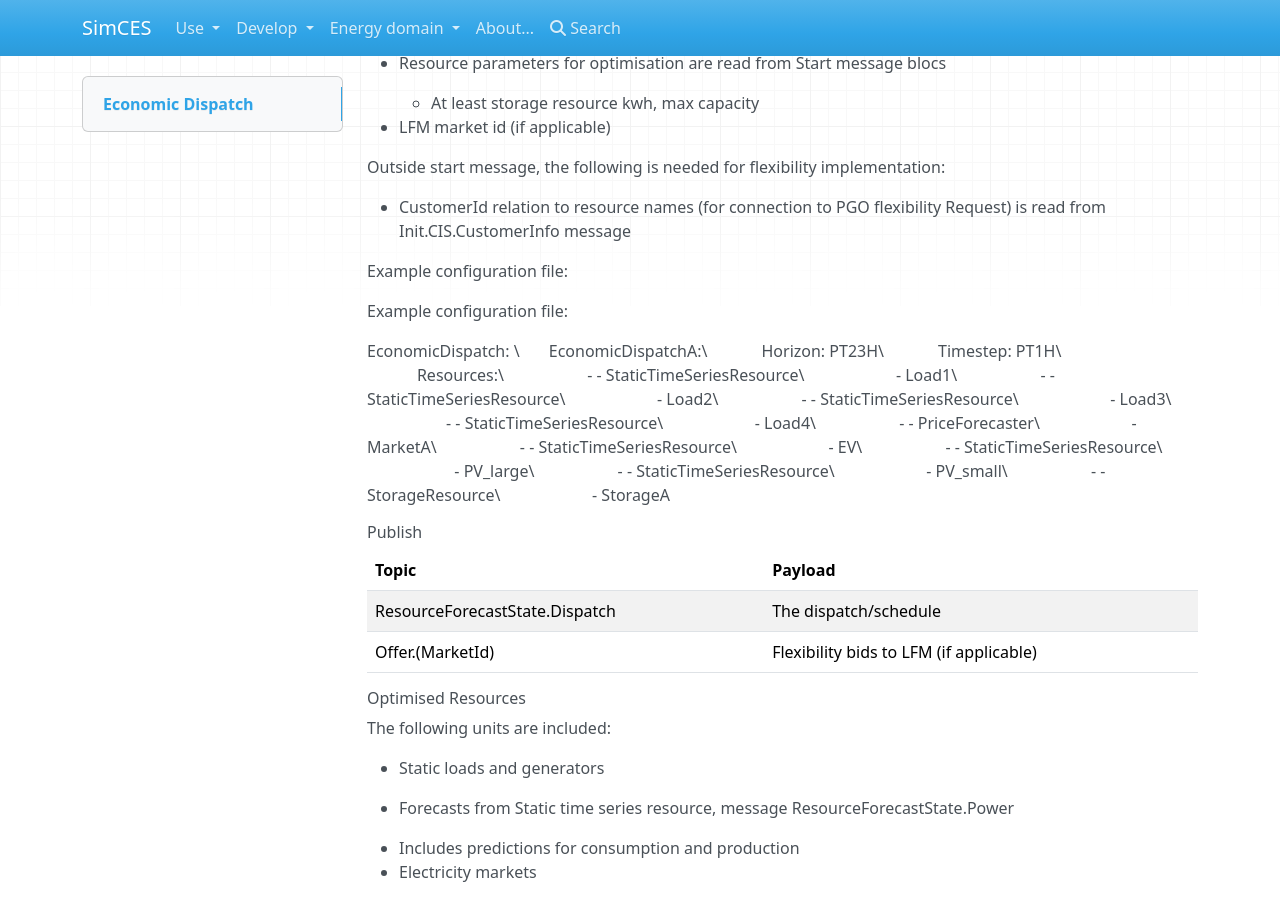
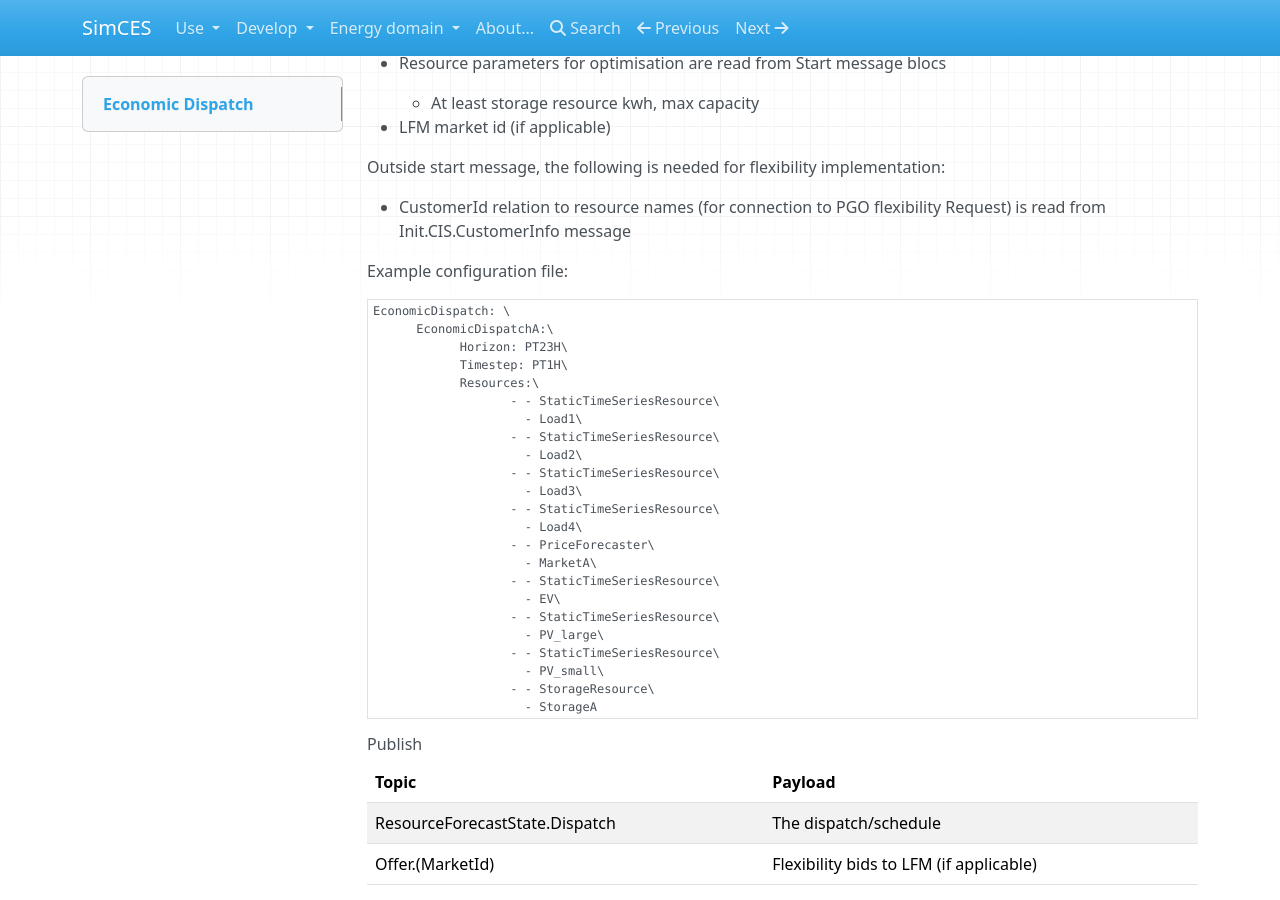
Before and after one commit to simcesplatform/simcesplatform.github.io, an MkDocs documentation site: the page built from markdown/energy_economicdispatch.md, in a window 1280 px wide and 900 px high, scrolled down 716 px. Built offline with MkDocs 1.6.1, drawn with Linux system fonts in a browser that asks for light colours; nearby versions of some CDN libraries; library files that are not in the unit come from our copies.

Commit message:
Add content to energy_conventions.md, update menu, fix display issues in econ. dispatch

````diff
--- a/markdown/energy_economicdispatch.md
+++ b/markdown/energy_economicdispatch.md
@@ -35,31 +35,31 @@ Outside start message, the following is needed for flexibility implementation:
 
 Example configuration file:
 
-Example configuration file:
-
+```nohighlight
 EconomicDispatch: \
-&nbsp;&nbsp;&nbsp;&nbsp;&nbsp;&nbsp;EconomicDispatchA:\
-&nbsp;&nbsp;&nbsp;&nbsp;&nbsp;&nbsp;&nbsp;&nbsp;&nbsp;&nbsp;&nbsp;&nbsp;Horizon: PT23H\
-&nbsp;&nbsp;&nbsp;&nbsp;&nbsp;&nbsp;&nbsp;&nbsp;&nbsp;&nbsp;&nbsp;&nbsp;Timestep: PT1H\
-&nbsp;&nbsp;&nbsp;&nbsp;&nbsp;&nbsp;&nbsp;&nbsp;&nbsp;&nbsp;&nbsp;&nbsp;Resources:\
-&nbsp;&nbsp;&nbsp;&nbsp;&nbsp;&nbsp;&nbsp;&nbsp;&nbsp;&nbsp;&nbsp;&nbsp;&nbsp;&nbsp;&nbsp;&nbsp;&nbsp;&nbsp;&nbsp;- - StaticTimeSeriesResource\
-&nbsp;&nbsp;&nbsp;&nbsp;&nbsp;&nbsp;&nbsp;&nbsp;&nbsp;&nbsp;&nbsp;&nbsp;&nbsp;&nbsp;&nbsp;&nbsp;&nbsp;&nbsp;&nbsp;&nbsp;&nbsp;- Load1\
-&nbsp;&nbsp;&nbsp;&nbsp;&nbsp;&nbsp;&nbsp;&nbsp;&nbsp;&nbsp;&nbsp;&nbsp;&nbsp;&nbsp;&nbsp;&nbsp;&nbsp;&nbsp;&nbsp;- - StaticTimeSeriesResource\
-&nbsp;&nbsp;&nbsp;&nbsp;&nbsp;&nbsp;&nbsp;&nbsp;&nbsp;&nbsp;&nbsp;&nbsp;&nbsp;&nbsp;&nbsp;&nbsp;&nbsp;&nbsp;&nbsp;&nbsp;&nbsp;- Load2\
-&nbsp;&nbsp;&nbsp;&nbsp;&nbsp;&nbsp;&nbsp;&nbsp;&nbsp;&nbsp;&nbsp;&nbsp;&nbsp;&nbsp;&nbsp;&nbsp;&nbsp;&nbsp;&nbsp;- - StaticTimeSeriesResource\
-&nbsp;&nbsp;&nbsp;&nbsp;&nbsp;&nbsp;&nbsp;&nbsp;&nbsp;&nbsp;&nbsp;&nbsp;&nbsp;&nbsp;&nbsp;&nbsp;&nbsp;&nbsp;&nbsp;&nbsp;&nbsp;- Load3\
-&nbsp;&nbsp;&nbsp;&nbsp;&nbsp;&nbsp;&nbsp;&nbsp;&nbsp;&nbsp;&nbsp;&nbsp;&nbsp;&nbsp;&nbsp;&nbsp;&nbsp;&nbsp;&nbsp;- - StaticTimeSeriesResource\
-&nbsp;&nbsp;&nbsp;&nbsp;&nbsp;&nbsp;&nbsp;&nbsp;&nbsp;&nbsp;&nbsp;&nbsp;&nbsp;&nbsp;&nbsp;&nbsp;&nbsp;&nbsp;&nbsp;&nbsp;&nbsp;- Load4\
-&nbsp;&nbsp;&nbsp;&nbsp;&nbsp;&nbsp;&nbsp;&nbsp;&nbsp;&nbsp;&nbsp;&nbsp;&nbsp;&nbsp;&nbsp;&nbsp;&nbsp;&nbsp;&nbsp;- - PriceForecaster\
-&nbsp;&nbsp;&nbsp;&nbsp;&nbsp;&nbsp;&nbsp;&nbsp;&nbsp;&nbsp;&nbsp;&nbsp;&nbsp;&nbsp;&nbsp;&nbsp;&nbsp;&nbsp;&nbsp;&nbsp;&nbsp;- MarketA\
-&nbsp;&nbsp;&nbsp;&nbsp;&nbsp;&nbsp;&nbsp;&nbsp;&nbsp;&nbsp;&nbsp;&nbsp;&nbsp;&nbsp;&nbsp;&nbsp;&nbsp;&nbsp;&nbsp;- - StaticTimeSeriesResource\
-&nbsp;&nbsp;&nbsp;&nbsp;&nbsp;&nbsp;&nbsp;&nbsp;&nbsp;&nbsp;&nbsp;&nbsp;&nbsp;&nbsp;&nbsp;&nbsp;&nbsp;&nbsp;&nbsp;&nbsp;&nbsp;- EV\
-&nbsp;&nbsp;&nbsp;&nbsp;&nbsp;&nbsp;&nbsp;&nbsp;&nbsp;&nbsp;&nbsp;&nbsp;&nbsp;&nbsp;&nbsp;&nbsp;&nbsp;&nbsp;&nbsp;- - StaticTimeSeriesResource\
-&nbsp;&nbsp;&nbsp;&nbsp;&nbsp;&nbsp;&nbsp;&nbsp;&nbsp;&nbsp;&nbsp;&nbsp;&nbsp;&nbsp;&nbsp;&nbsp;&nbsp;&nbsp;&nbsp;&nbsp;&nbsp;- PV_large\
-&nbsp;&nbsp;&nbsp;&nbsp;&nbsp;&nbsp;&nbsp;&nbsp;&nbsp;&nbsp;&nbsp;&nbsp;&nbsp;&nbsp;&nbsp;&nbsp;&nbsp;&nbsp;&nbsp;- - StaticTimeSeriesResource\
-&nbsp;&nbsp;&nbsp;&nbsp;&nbsp;&nbsp;&nbsp;&nbsp;&nbsp;&nbsp;&nbsp;&nbsp;&nbsp;&nbsp;&nbsp;&nbsp;&nbsp;&nbsp;&nbsp;&nbsp;&nbsp;- PV_small\
-&nbsp;&nbsp;&nbsp;&nbsp;&nbsp;&nbsp;&nbsp;&nbsp;&nbsp;&nbsp;&nbsp;&nbsp;&nbsp;&nbsp;&nbsp;&nbsp;&nbsp;&nbsp;&nbsp;- - StorageResource\
-&nbsp;&nbsp;&nbsp;&nbsp;&nbsp;&nbsp;&nbsp;&nbsp;&nbsp;&nbsp;&nbsp;&nbsp;&nbsp;&nbsp;&nbsp;&nbsp;&nbsp;&nbsp;&nbsp;&nbsp;&nbsp;- StorageA
+      EconomicDispatchA:\
+            Horizon: PT23H\
+            Timestep: PT1H\
+            Resources:\
+                   - - StaticTimeSeriesResource\
+                     - Load1\
+                   - - StaticTimeSeriesResource\
+                     - Load2\
+                   - - StaticTimeSeriesResource\
+                     - Load3\
+                   - - StaticTimeSeriesResource\
+                     - Load4\
+                   - - PriceForecaster\
+                     - MarketA\
+                   - - StaticTimeSeriesResource\
+                     - EV\
+                   - - StaticTimeSeriesResource\
+                     - PV_large\
+                   - - StaticTimeSeriesResource\
+                     - PV_small\
+                   - - StorageResource\
+                     - StorageA
+```
 
 ###### Publish
 
--- a/mkdocs.yml
+++ b/mkdocs.yml
@@ -65,6 +65,8 @@ nav:
         - Energy-domain-specific conventions: energy_conventions.md
         - Components (energy):
             - Grid (DSS): energy_grid-dss.md
+            - Economic Dispatch: energy_economicdispatch.md
+            - Resource Forecaster: energy_resourceforecaster.md
             - Resources: energy_resources.md
         - Message structures (energy):
             - NetworkState.Current: energy_msg-networkstate-current.md
````
Also changed, not shown: markdown/energy_conventions.md (+16 -0 lines), markdown/images/conv_energy_branch_current.svg (added), markdown/images/conv_energy_resource_power.svg (added).
